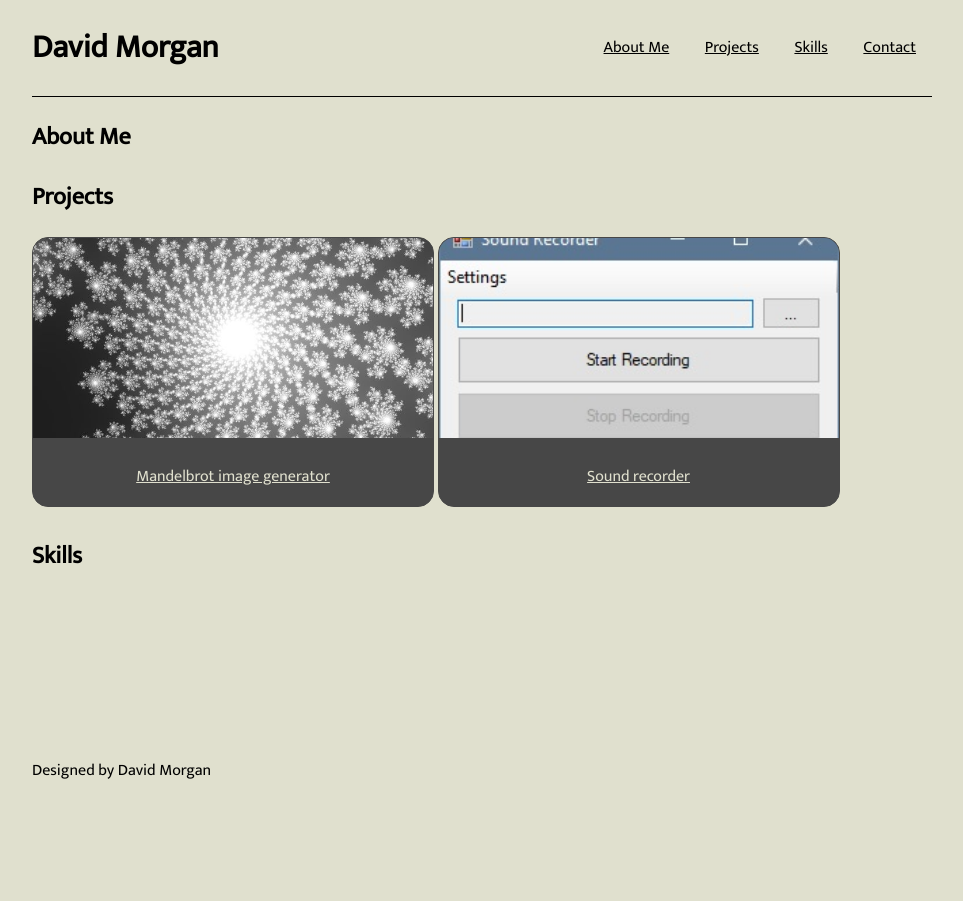
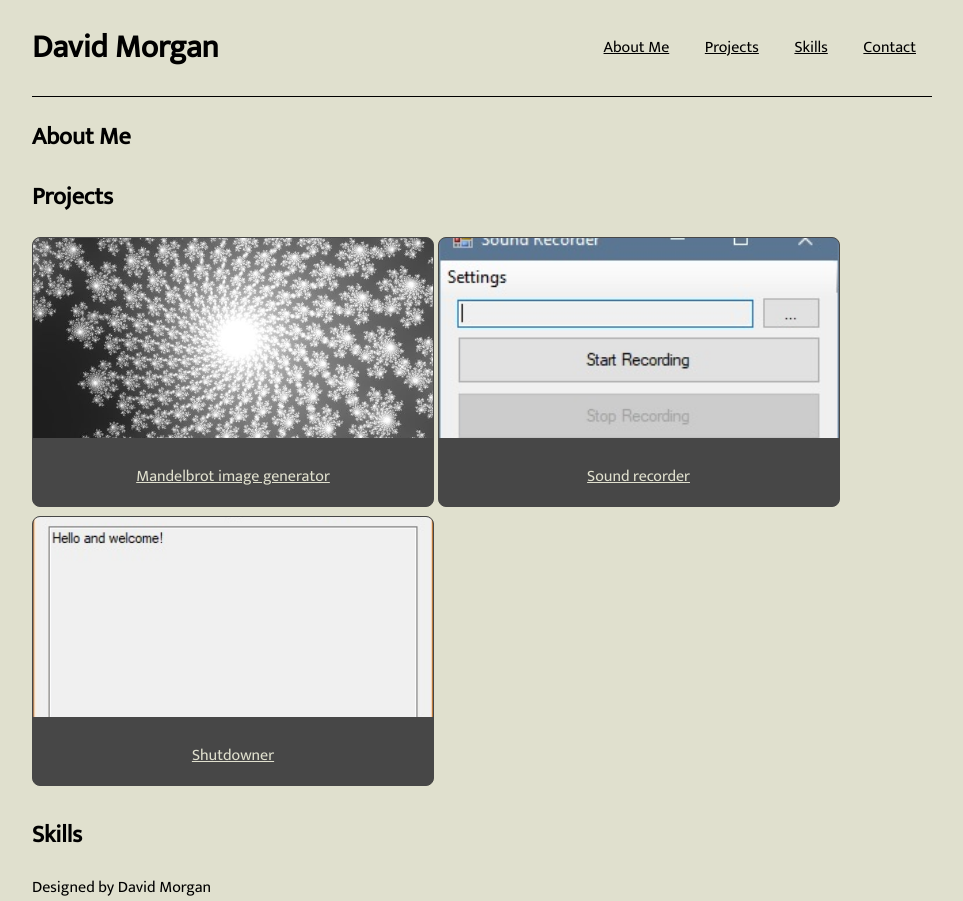
Before and after one commit to DavidMorgan92/DavidMorgan92.github.io, a plain HTML site: page index.html in a window 1280 px wide. Shown: the whole page, without its empty margins (158-1121 px from the left). Before the commit the page ends 800 px from the top, so only its background shows below. Drawn offline with Linux system fonts and the light colour scheme.

Commit message:
Shutdowner project card

```diff
--- a/index.html
+++ b/index.html
@@ -37,6 +37,10 @@
 				<img src="images/soundrecorder.jpg" alt="The SoundRecorder program">
 				<p>Sound recorder</p>
 			</a>
+			<a class="card" href="https://github.com/DavidMorgan92/Shutdowner">
+				<img src="images/shutdowner.jpg" alt="The Shutdowner program">
+				<p>Shutdowner</p>
+			</a>
 		</section>
 		<section id="skills">
 			<h2>Skills</h2>
--- a/style.css
+++ b/style.css
@@ -51,7 +51,7 @@ footer {
 
 .card {
 	border: 1px solid #474747;
-	border-radius: 1rem;
+	border-radius: 0.5rem;
 	overflow: hidden;
 	display: inline-block;
 	text-align: center;
```
Also changed, not shown: images/shutdowner.jpg (added).
